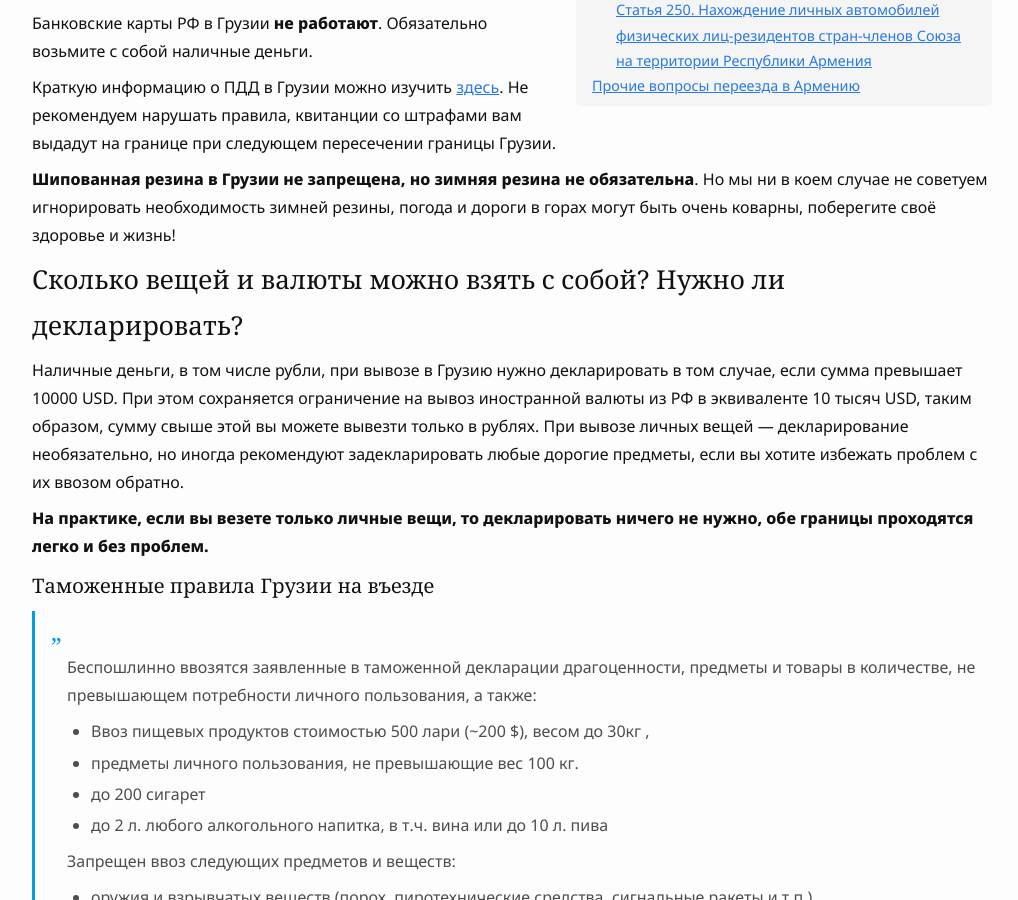
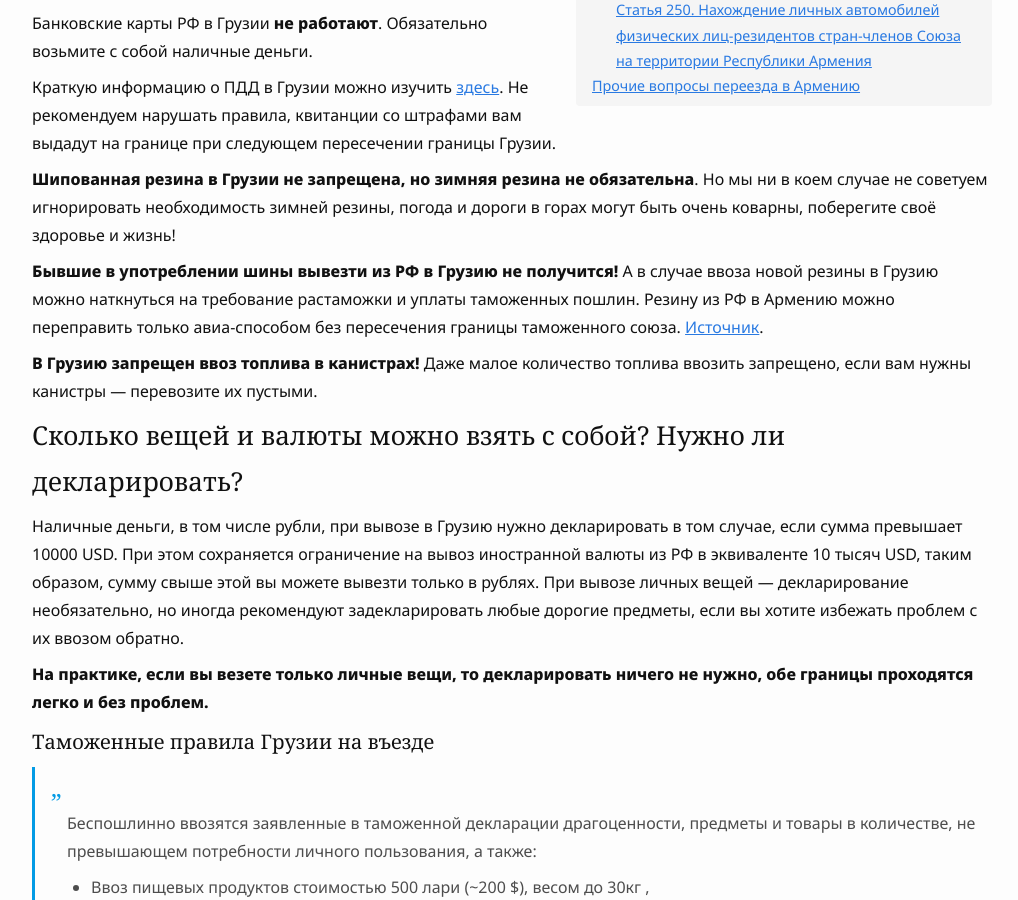
Before and after one commit to haywiki/haywiki.github.io, a Jekyll site: the page built from moving/by-car.md, in a window 1280 px wide and 900 px high, scrolled down 498 px. Shown: the whole window, without its empty margins (128-1146 px from the left). Built offline with Jekyll 4.4.1, drawn with Linux system fonts in a browser that asks for light colours; nearby versions of some CDN libraries; a script that is not in the unit is left out.

Commit message:
информация о перевозке шин и топлива через грузию

```diff
--- a/moving/by-car.md
+++ b/moving/by-car.md
@@ -18,6 +18,13 @@ layout: page
 
 **Шипованная резина в Грузии не запрещена, но зимняя резина не обязательна**. Но мы ни в коем случае не советуем игнорировать
 необходимость зимней резины, погода и дороги в горах могут быть очень коварны, поберегите своё здоровье и жизнь!
+
+**Бывшие в употреблении шины вывезти из РФ в Грузию не получится!** А в случае ввоза новой резины в Грузию можно наткнуться
+на требование растаможки и уплаты таможенных пошлин. Резину из РФ в Армению можно переправить только авиа-способом без
+пересечения границы таможенного союза. [Источник](https://customs.gov.ru/press/federal/document/18156).
+
+**В Грузию запрещен ввоз топлива в канистрах!** Даже малое количество топлива ввозить запрещено, если вам нужны канистры —
+перевозите их пустыми.
 
 ### Сколько вещей и валюты можно взять с собой? Нужно ли декларировать? {#customs}
 
--- a/redirects.conf
+++ b/redirects.conf
@@ -1,7 +1,7 @@
 rewrite ^/animals/to-armenia(\.html|)$ /animals/ permanent;
 rewrite ^/animals/in-armenia(\.html|)$ /animals/ permanent;
 rewrite ^/animals/flight(\.html|)$ /animals/ permanent;
-rewrite ^/animals/(flight-to-armenia|rabies-titers)$ /animals/$1.html permanent;
+rewrite ^/animals/(flight-to-armenia|rabies-titers|flight-preparation|cage)$ /animals/$1.html permanent;
 rewrite ^/animals/preparations(\.html|)$ /animals/flight-preparation.html permanent;
 rewrite ^/animals/buying-tickets(\.html|)$ /animals/flight-tickets.html permanent;
 rewrite ^/animals/vetclinics$ /animals/vetclinics.html permanent;
```
